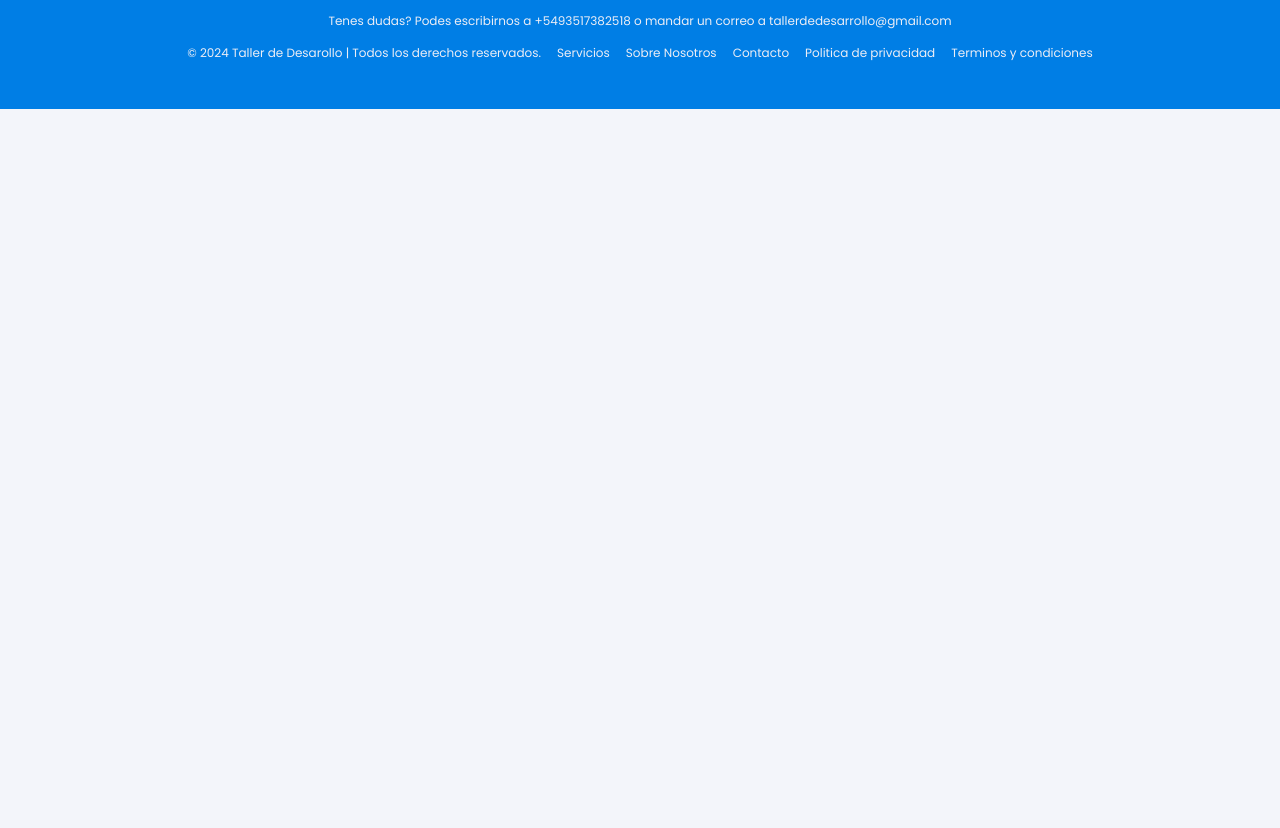
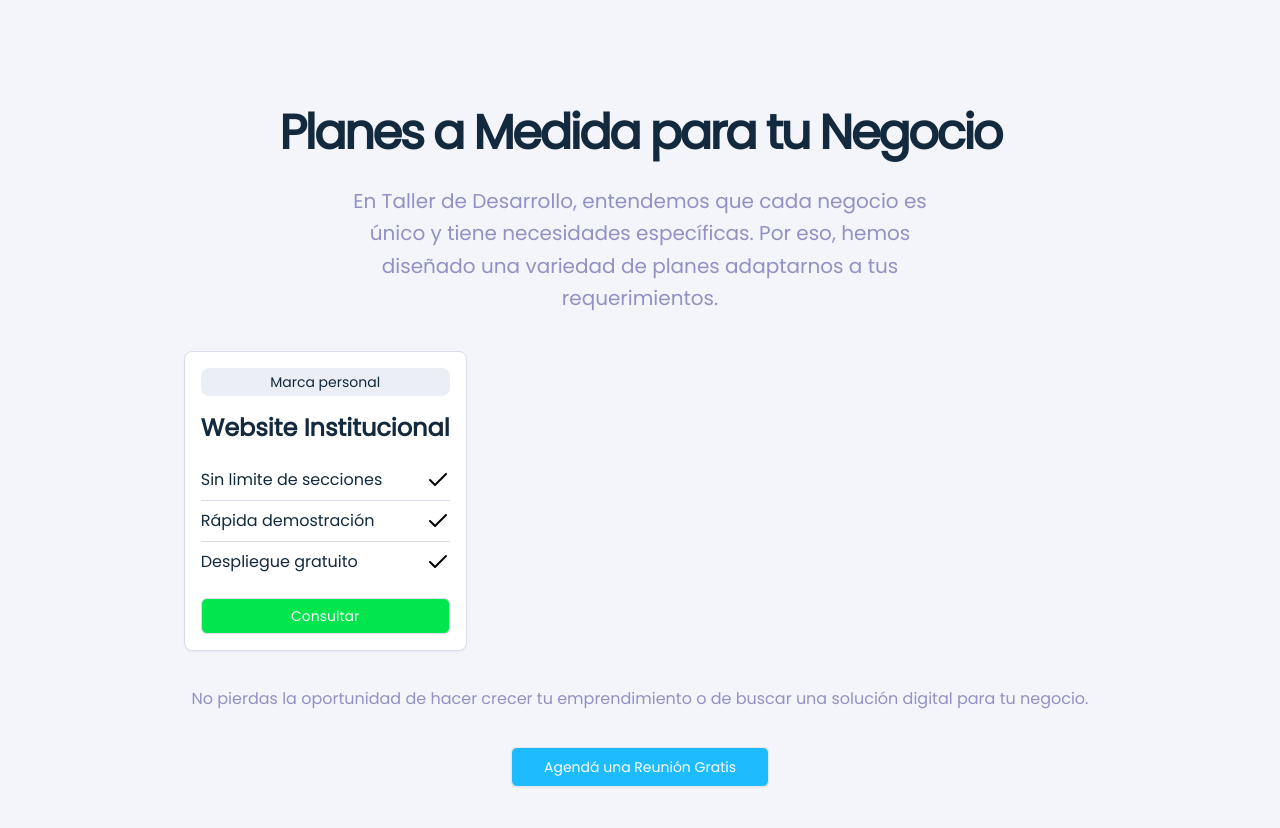
Before and after one commit to josecentenodev/tallerdedesarrollo, an Astro site: page / in a window 1280 px wide. Shown: the part 1972-2800 px from the top of the page. Before the commit the page ends 2081 px from the top, so only its background shows below. Built offline with nearby package versions, Linux system fonts and the light colour scheme; Astro itself is replaced by a stand-in of ours; what @midudev/tailwind-animations would draw is missing.

Commit message:
Add Pricing

```diff
--- /dev/null
+++ b/src/components/PricingCard.astro
@@ -0,0 +1,38 @@
+---
+import Stroke from '../Icons/Stroke.svg'
+
+interface Props {
+	badge: string;
+	title: string;
+	options: string[];
+}
+
+const { badge, title, options } = Astro.props;
+---
+
+<div
+  class="flex flex-col gap-1 p-4 rounded-lg border border-ghost-white-200 bg-white shadow-sm sm:grid sm:gap-4 sm:grid-rows-2 sm:grid-auto-rows-auto-1 lg:flex-col lg:items-center lg:gap-4 lg:grid-rows-none lg:grid-auto-rows-auto-1"
+>
+  <div class="inline-block rounded-lg bg-ghost-white-100 px-3 py-1 text-sm">
+    {badge}
+  </div>
+  <h3 class="text-2xl font-bold">{title}</h3>
+  <ul class="divide-y divide-ghost-white-200 dark:divide-ghost-white-800">
+      {options.map((option: string)=>
+      <li class="flex items-center justify-between py-2">
+        {option}
+        <img
+          src={Stroke.src}
+          alt="stroke"
+        />
+      </li>
+      )
+      }
+  </ul>
+  <a
+    class="inline-flex h-9 items-center justify-center rounded-md border border-ghost-white-200 text-sm font-medium shadow-sm transition-colors bg-spring-green-500 text-white hover:bg-spring-green-300"
+    href="#"
+  >
+    Consultar
+  </a>
+</div>
--- a/src/pages/index.astro
+++ b/src/pages/index.astro
@@ -2,6 +2,7 @@
 import Layout from "../layouts/Layout.astro";
 import Hero from '../sections/Hero.astro'
 import Services from '../sections/Services.astro'
+import Pricing from '../sections/Pricing.astro'
 
 ---
 
@@ -9,5 +10,6 @@ import Services from '../sections/Services.astro'
   <main class="text-blue-dark-950">
     <Hero />
     <Services />
+    <Pricing />
   </main>
 </Layout>
--- a/src/sections/Hero.astro
+++ b/src/sections/Hero.astro
@@ -19,7 +19,7 @@
         <div class="w-full max-w-sm space-y-2">
           <div class="flex justify-center">
             <button
-              class="my-5 inline-flex items-center justify-center whitespace-nowrap text-sm font-medium ring-offset-background transition-colors focus-visible:outline-none focus-visible:ring-2 focus-visible:ring-ring focus-visible:ring-offset-2 disabled:pointer-events-none disabled:opacity-50 bg-spring-green-500 text-white hover:bg-primary/90 h-9 rounded-md px-3"
+              class="my-5 inline-flex items-center justify-center whitespace-nowrap text-sm font-medium ring-offset-background transition-colors focus-visible:outline-none focus-visible:ring-2 focus-visible:ring-ring focus-visible:ring-offset-2 disabled:pointer-events-none disabled:opacity-50 bg-blue-primary-500 text-white hover:bg-blue-primary-300 h-9 rounded-md px-3"
             >
               Agendá una Reunión Gratis
             </button>
--- /dev/null
+++ b/src/sections/Pricing.astro
@@ -0,0 +1,45 @@
+---
+import Stroke from "../Icons/Stroke.svg";
+import PricingCard from "../components/PricingCard.astro";
+---
+
+<section class="w-full py-12 md:py-24 lg:py-32 xl:py-48">
+  <div class="container px-4 md:px-6 mx-auto">
+    <div class="flex flex-col gap-4 items-center justify-center text-center">
+      <div class="space-y-2 flex flex-col justify-center items-center gap-5 mb-5">
+        <h2 class="text-3xl font-bold tracking-tighter sm:text-4xl md:text-5xl">
+          Planes a Medida para tu Negocio
+        </h2>
+        <p
+          class="max-w-[600px] text-ghost-white-500 md:text-xl/relaxed lg:text-base/relaxed xl:text-xl/relaxed"
+        >
+        En Taller de Desarrollo, entendemos que cada negocio es único y tiene necesidades específicas. Por eso, hemos diseñado una variedad de planes adaptarnos a tus requerimientos.
+        </p>
+      </div>
+      <div
+        class="grid max-w-sm gap-4 sm:max-w-2xl sm:gap-8 lg:max-w-none lg:grid-cols-3"
+      >
+        <PricingCard
+          title="Website Institucional"
+          badge="Marca personal"
+          options={[
+            "Sin limite de secciones",
+            "Rápida demostración",
+            "Despliegue gratuito",
+          ]}
+        />
+      </div>
+      <p class="text-ghost-white-500 my-5">
+        No pierdas la oportunidad de hacer crecer tu emprendimiento o de buscar una solución digital para tu negocio.
+      </p>
+      <div class="flex flex-col gap-2 min-[400px]:flex-row">
+        <a
+          class="inline-flex h-10 items-center justify-center rounded-md border border-gray-200 px-8 text-sm font-medium shadow-sm transition-colors bg-blue-primary-500 text-white hover:bg-blue-primary-300"
+          href="#"
+        >
+          Agendá una Reunión Gratis
+        </a>
+      </div>
+    </div>
+  </div>
+</section>
--- a/src/sections/Services.astro
+++ b/src/sections/Services.astro
@@ -8,10 +8,10 @@ import Att from '../Icons/24.svg'
 import Brush1 from '../Icons/Brush1.svg'
 ---
 
-<section class="w-full py-12 md:py-24">
+<section class="w-full py-12 md:py-24 lg:py-32 xl:py-48">
     <div class="container flex flex-col items-center justify-center gap-4 px-4 text-center md:gap-10 md:px-6 mx-auto">
       <div class="space-y-3">
-        <h2 class="text-3xl font-bold tracking-tighter sm:text-4xl">
+        <h2 class="text-3xl font-bold tracking-tighter sm:text-4xl mb-5">
           Nuestro taller
         </h2>
         <p class="mx-auto max-w-3xl text-ghost-white-500 md:text-xl/relaxed lg:text-base/relaxed xl:text-xl/relaxed">
```
Also changed, not shown: src/Icons/Stroke.svg (added).
